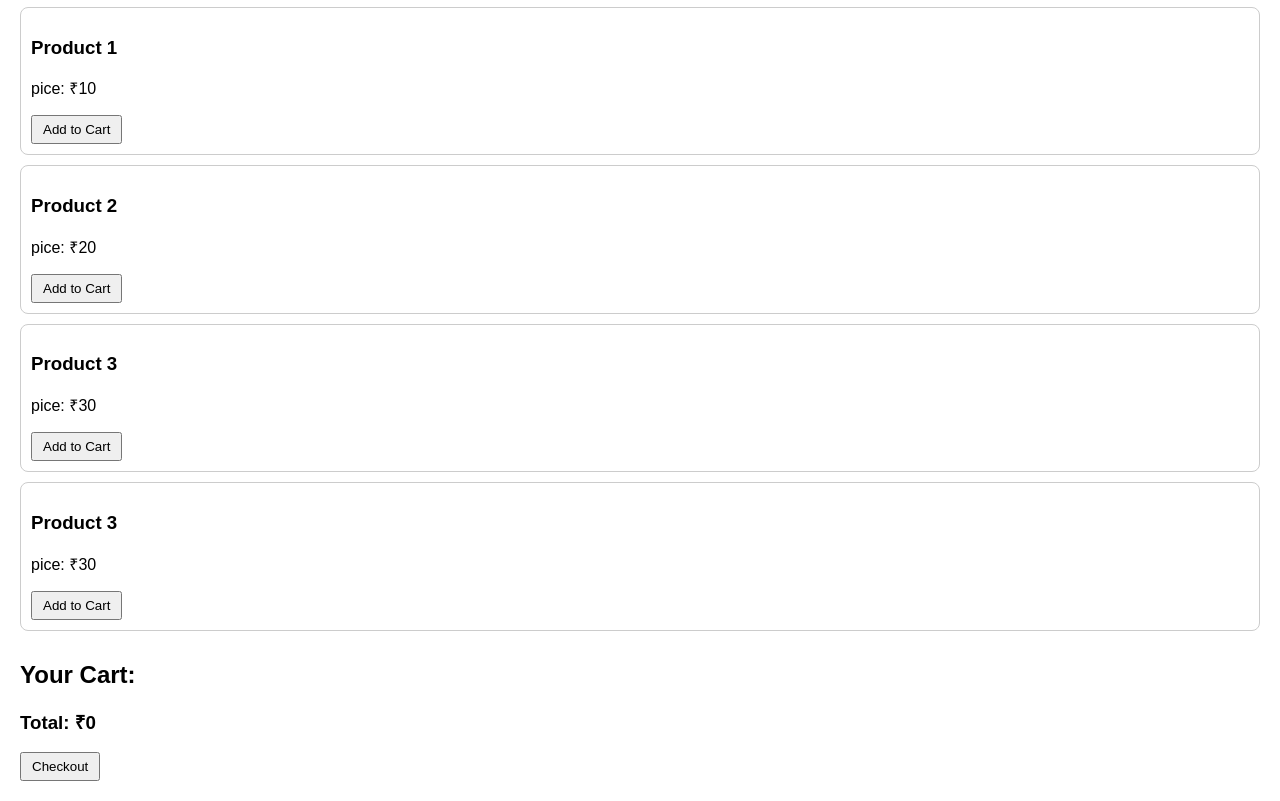
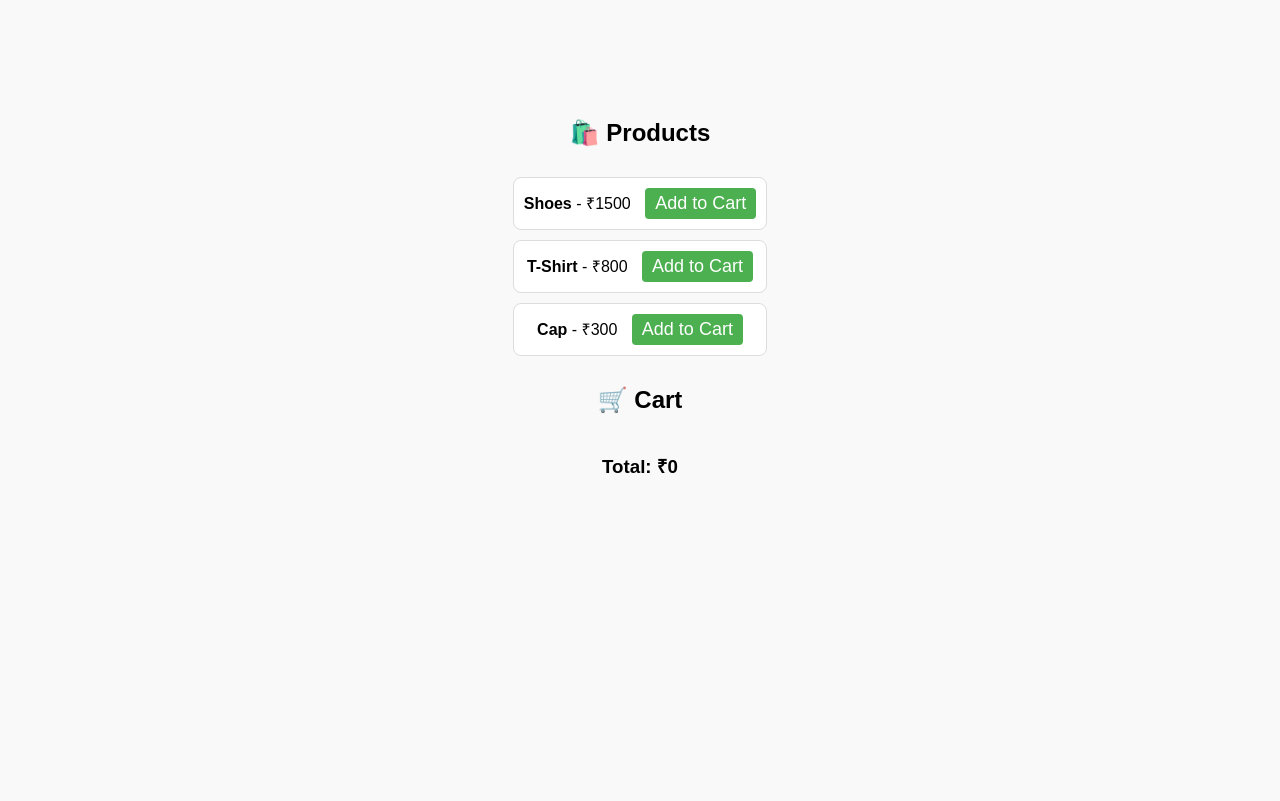
Before and after one commit to Nehasingh231/problem_solving, a plain HTML site: page AddToCart/index.html in a window 1280 px wide. Shown: the part 122-923 px from the top of the page. After the commit the page ends 840 px from the top, so only its background shows below. Drawn offline with Linux system fonts and the light colour scheme; files that its build step writes are made by us from their sources.

Commit message:
cart functionality added

```diff
--- a/AddToCart/index.html
+++ b/AddToCart/index.html
@@ -1,40 +1,51 @@
 <!DOCTYPE html>
 <html lang="en">
 <head>
-    <title>Document</title>
+  <meta charset="UTF-8">
+  <title>Mini Cart</title>
+  <link rel="stylesheet" href="style.css">
   <style>
     body {
   font-family: Arial;
   margin: 20px;
+  background-color: #f9f9f9;
 }
-    .product, .cart-item {
-      border: 1px solid #ccc;
+
+.product,
+.cart-item {
+  border: 1px solid #ddd;
   padding: 10px;
   margin: 10px 0;
   border-radius: 8px;
+  background-color: #fff;
 }
-    button {
+
+.btn {
   padding: 5px 10px;
+  margin-left: 10px;
   cursor: pointer;
+  background: #4CAF50;
+  color: white;
+  border: none;
+  border-radius: 4px;
 }
-    #cart {
-      margin-top: 30px;
+
+.btn.delete {
+  background-color: #e53935;
 }
+
   </style>
+
 </head>
 <body>
 
-    <h2>Grocery Store</h2>
-      <h1>🛒 Grocery Store</h1>
-
+  <h2>🛍️ Products</h2>
   <div id="product-list"></div>
 
-  <div id="cart">
-    <h2>Your Cart:</h2>
-    <div id="cart-items"></div>
-    <h3 id="total">Total: ₹0</h3>
-    <button onclick="checkout()">Checkout</button>
-  </div>
+  <h2>🛒 Cart</h2>
+  <div id="cart-list"></div>
+  <h3>Total: ₹<span id="total-price">0</span></h3>
+
   <script src="index.js"></script>
 </body>
 </html>
--- a/AddToCart/index.js
+++ b/AddToCart/index.js
@@ -1,64 +1,50 @@
-const productlist = document.querySelector("#product-list");
-const cartItems = document.querySelector("#cart-items");
-
 const products = [
-  { id: 1, name: "Product 1", price: 10 },
-  { id: 2, name: "Product 2", price: 20 },
-  { id: 3, name: "Product 3", price: 30 },
-  { id: 4, name: "Product 3", price: 30 },
+  { id: 1, name: "Shoes", price: 1500 },
+  { id: 2, name: "T-Shirt", price: 800 },
+  { id: 3, name: "Cap", price: 300 }
 ];
 
 let cart = [];
 
-// display products list
+const productList = document.getElementById("product-list");
+const cartList = document.getElementById("cart-list");
+const totalPriceEl = document.getElementById("total-price");
 
+// Render product cards using .map()
 function showProducts() {
-  products.forEach((product) => {
-    const newDiv = document.createElement("div");
-    newDiv.classList.add("product");
-    newDiv.innerHTML =`
-    <h3>${product.name}</h3>
-    <p>pice: ₹${product.price}</p>
-    <button onclick="addToCart(${product.id})">Add to Cart</button>
-`;
-productlist.appendChild(newDiv);
-  });
+  productList.innerHTML = products.map(product => `
+    <div class="product">
+      <strong>${product.name}</strong> - ₹${product.price}
+      <button class="btn" onclick="addToCart(${product.id})">Add to Cart</button>
+    </div>
+  `).join('');
 }
 
-// add to cart
+// Add product to cart
 function addToCart(id) {
-    const productList = products.find(product => product.id === id);
-    if(productList){
-        cart.push(productList);
-        alert(`${productList.name} added to cart`);
-        updateCart();
-    }
+  const item = products.find(p => p.id === id);
+  cart.push(item);
+  renderCart();
 }
 
-
-// update cart
-function updateCart() {
-  cartItems.innerHTML ='';
-  cart.forEach((item, index) => {
-    const newDiv = document.createElement("div");
-    newDiv.classList.add("cart-item");
-    newDiv.innerText = `${index + 1}. ${item.name} - ₹${item.price}`;
-    cartItems.appendChild(newDiv);
-  });
-
-
-const total = cart.reduce((sum, item) => sum + item.price, 0);
-document.querySelector("#total").innerText = `Total: ₹${total}`;
+// Remove product using .filter()
+function removeFromCart(index) {
+  cart = cart.filter((_, i) => i !== index);
+  renderCart();
 }
 
-// checkout
-function checkout() {
-      if (cart.length === 0) {
-        alert("Your cart is empty!");
-        return;
-      }
-      const total = cart.reduce((sum, item) => sum + item.price, 0);
-      alert(`Thanks for shopping! Your total is ₹${total}`);
-    }
+// Render cart and calculate total using .reduce()
+function renderCart() {
+  cartList.innerHTML = cart.map((item, index) => `
+    <div class="cart-item">
+      ${item.name} - ₹${item.price}
+      <button class="btn delete" onclick="removeFromCart(${index})">Delete</button>
+    </div>
+  `).join('');
 
-    showProducts();
+  const total = cart.reduce((acc, item) => acc + item.price, 0);
+  totalPriceEl.textContent = total;
+}
+
+// Initial call
+showProducts();
```
Lines whose indentation alone changed are shown as unchanged.
